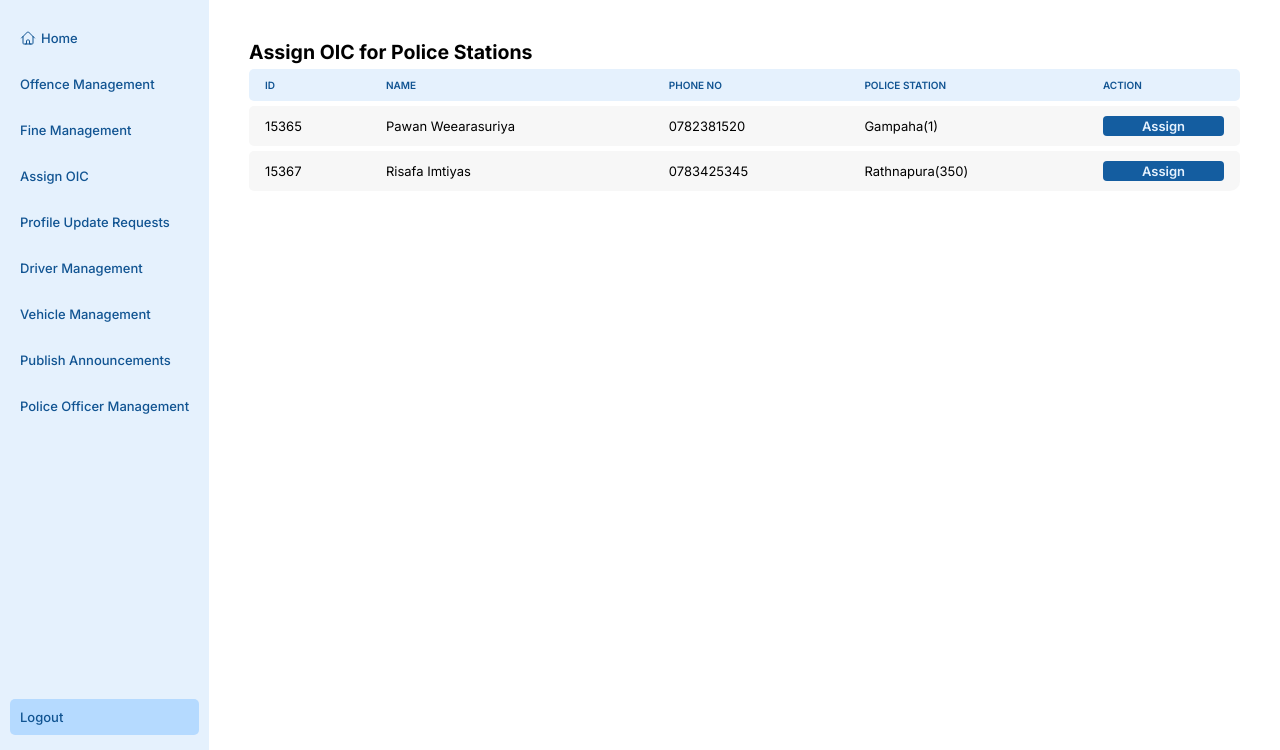
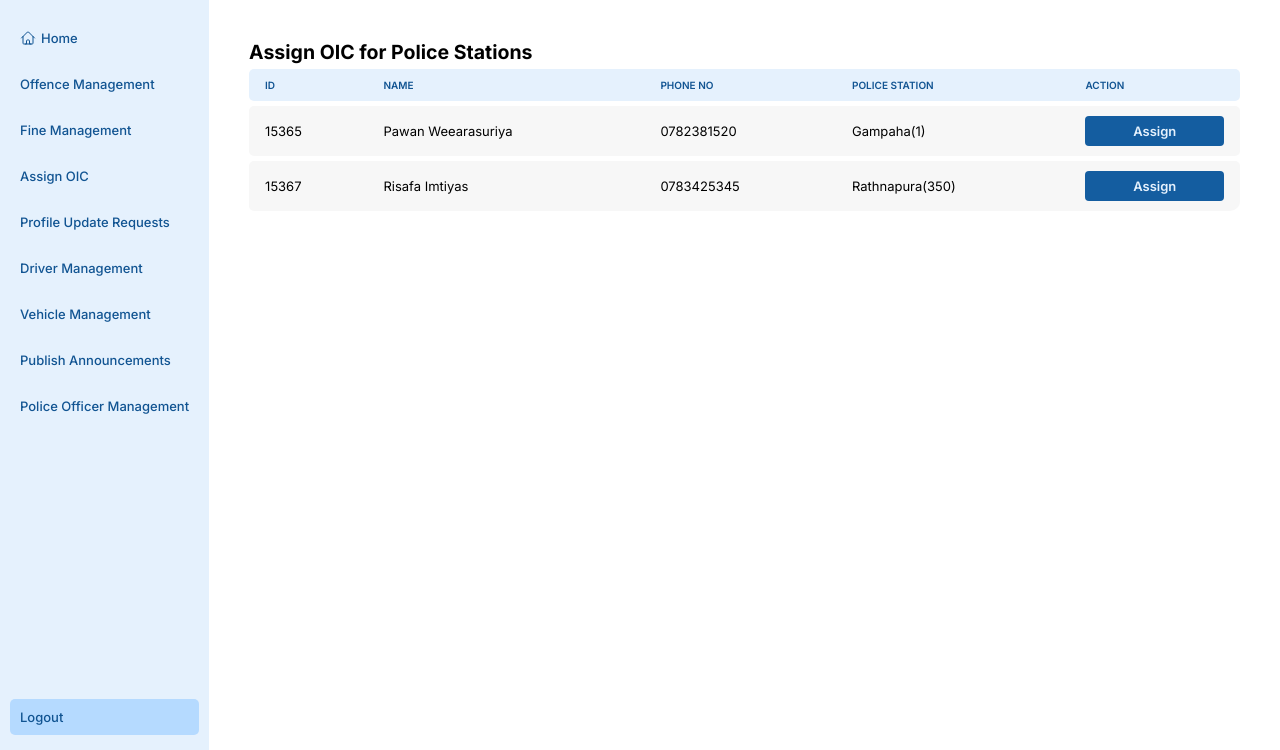
Before and after one commit to DigiFine-Org/DigiFine, a PHP site: page /dashboard/admin/assign-oic/index.php in a window 1280 px wide. Shown: the part 50-800 px from the top of the page. Run offline with PHP 8.4, Linux system fonts and the light colour scheme; the visitor is signed in with stand-in values (Sample User, id 1); data comes from the database, SQL or seed files in the repository.

Commit message:
system updated

```diff
--- a/dashboard/admin/assign-oic/index.php
+++ b/dashboard/admin/assign-oic/index.php
@@ -72,7 +72,7 @@ if ($_SESSION['message'] ?? null) {
                                             <input type="hidden" name="police_station_id"
                                                 value="<?= $officer['police_station_id'] ?>">
                                             <button type=" submit" name="officer_id" value="<?= $officer['id'] ?>"
-                                                style="width:100%" class="btn small">Assign</button>
+                                                style="width:100%" class="btn">Assign</button>
                                         </form>
                                     </td>
                                 </tr>
```
